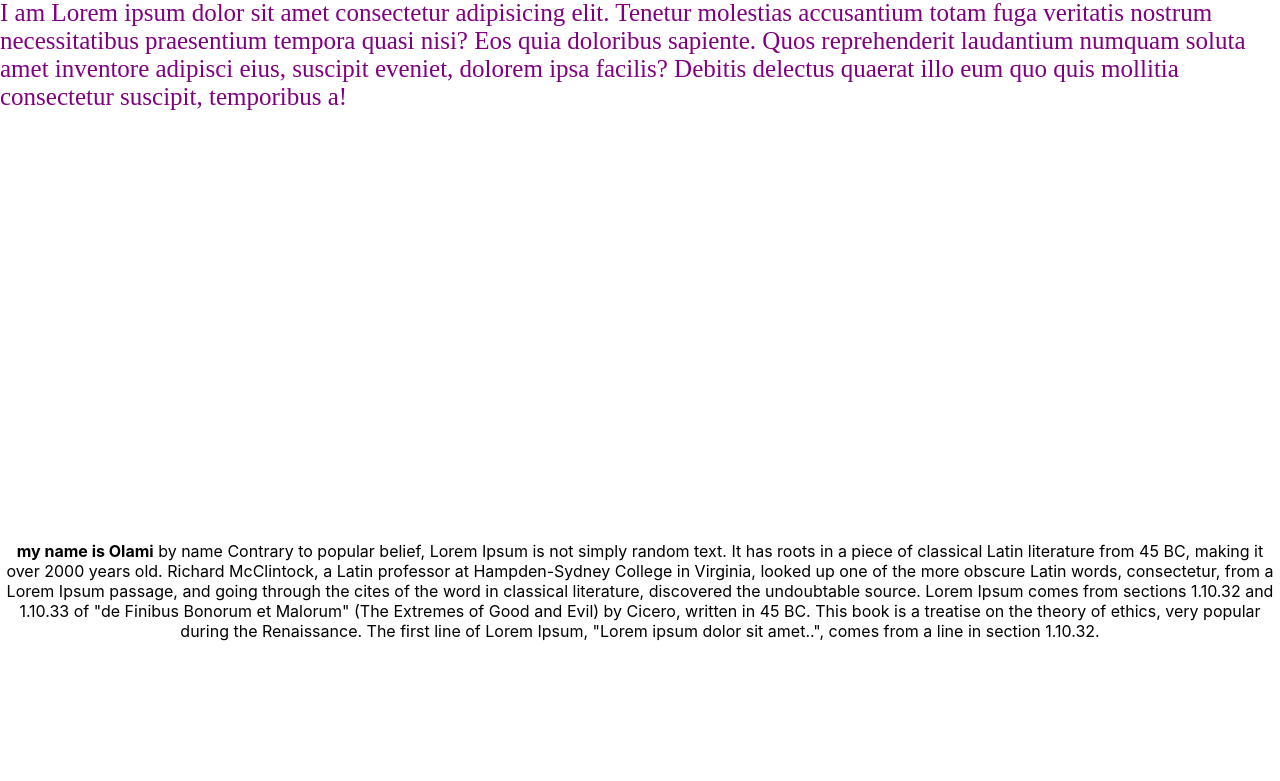
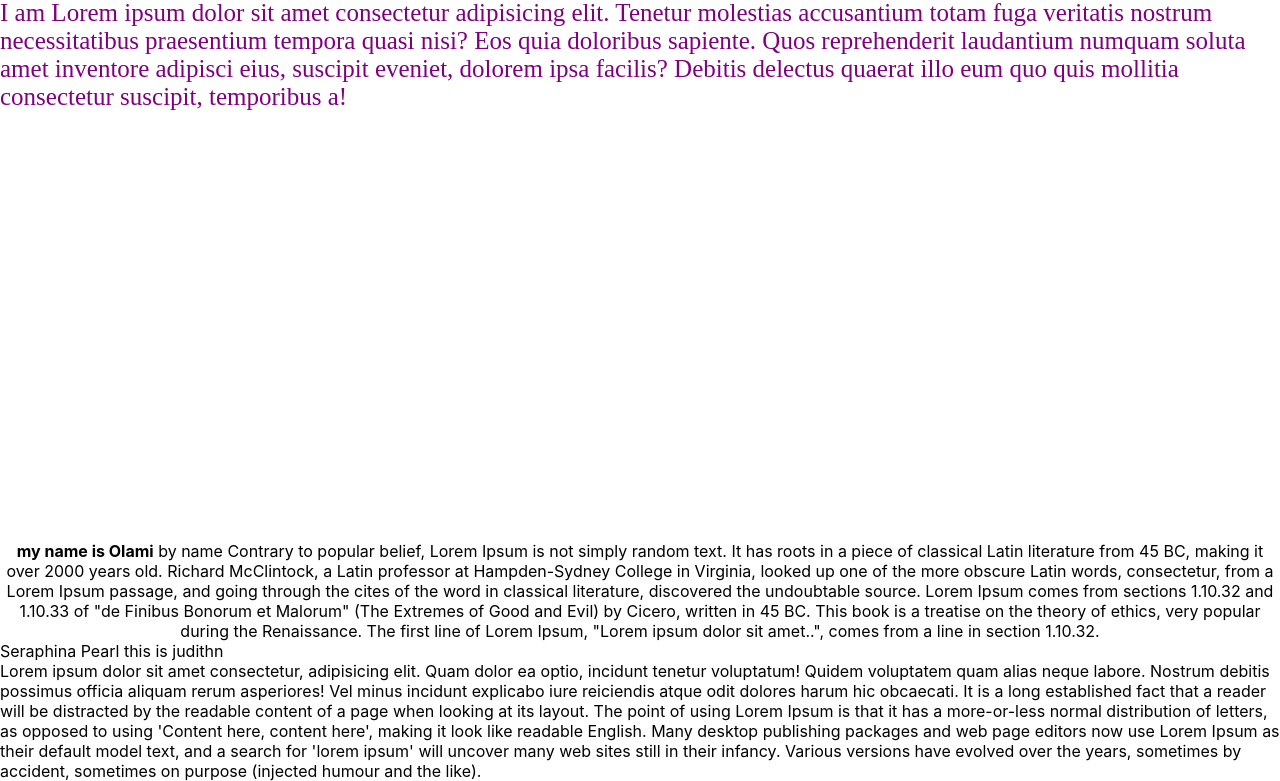
Before and after one commit to Sanni-Damilola/githubProject, a React (Create React App) app: page / in a window 1280 px wide. Shown: the part 1329-2110 px from the top of the page. Before the commit the page ends 1970 px from the top, so only its background shows below. Built offline with nearby package versions, Linux system fonts and the light colour scheme.

Commit message:
updating names

```diff
--- a/src/App.js
+++ b/src/App.js
@@ -4,16 +4,16 @@ import "./App.css";
 import AllRoutes from "./Components/AllRoutes";
 
 import Victor from "./Components/pratice/Victor";
-
-
 import Olami from "./Components/pratice/Olami";
+import Judith from "./Components/pratice/judith";
 
 function App() {
   return (
     <div>
       <AllRoutes />
-       <Victor />
+      <Victor />
       <Olami />
+      <Judith />
     </div>
   );
 }
--- a/src/Components/pratice/judith.jsx
+++ b/src/Components/pratice/judith.jsx
@@ -29,7 +29,7 @@ const Judith = () => {
   );
 };
 
-export default git;
+export default Judith;
 
 const Container = styled.div``;
 const Wrapper = styled.div``;
```
